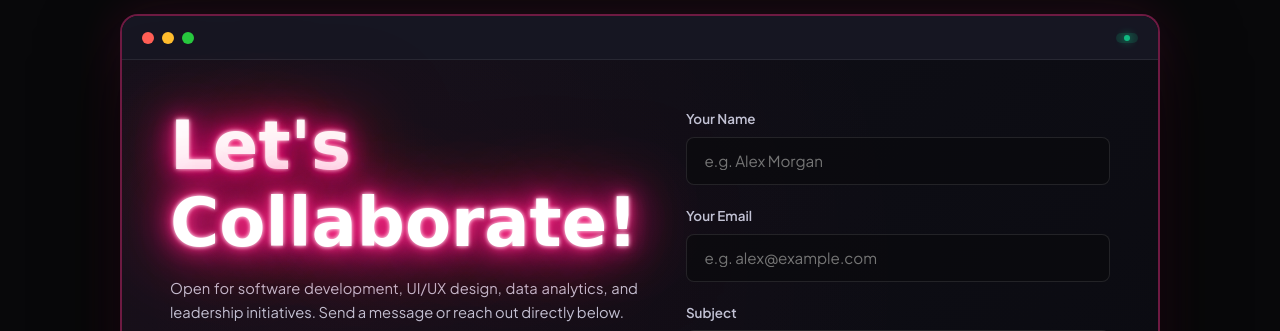
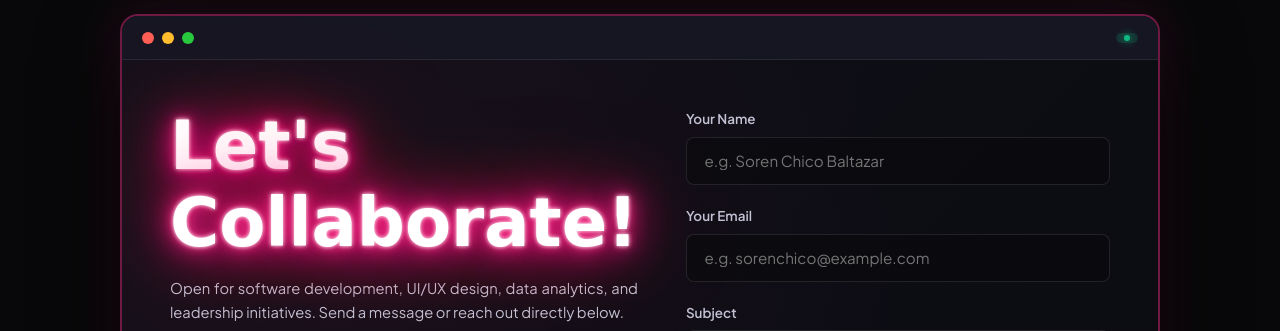
Before and after one commit to BeatrizCharlotteBaltazar/Portfolio, a plain HTML site: page index.html in a window 1280 px wide. Shown: the part 9320-9651 px from the top of the page. Drawn offline with Linux system fonts and the light colour scheme; a web font is replaced by a local one.

Commit message:
Update portfolio: refine aesthetics, streamline manifesto, and update branding

```diff
--- a/index.html
+++ b/index.html
@@ -1501,12 +1501,13 @@
                 <form class="contact-form" id="portfolioContactForm">
                   <div class="form-group">
                     <label for="senderName" class="form-label">Your Name</label>
-                    <input type="text" id="senderName" class="form-input" placeholder="e.g. Alex Morgan" required>
+                    <input type="text" id="senderName" class="form-input" placeholder="e.g. Soren Chico Baltazar"
+                      required>
                   </div>
 
                   <div class="form-group">
                     <label for="senderEmail" class="form-label">Your Email</label>
-                    <input type="email" id="senderEmail" class="form-input" placeholder="e.g. alex@example.com"
+                    <input type="email" id="senderEmail" class="form-input" placeholder="e.g. sorenchico@example.com"
                       required>
                   </div>
 
```
